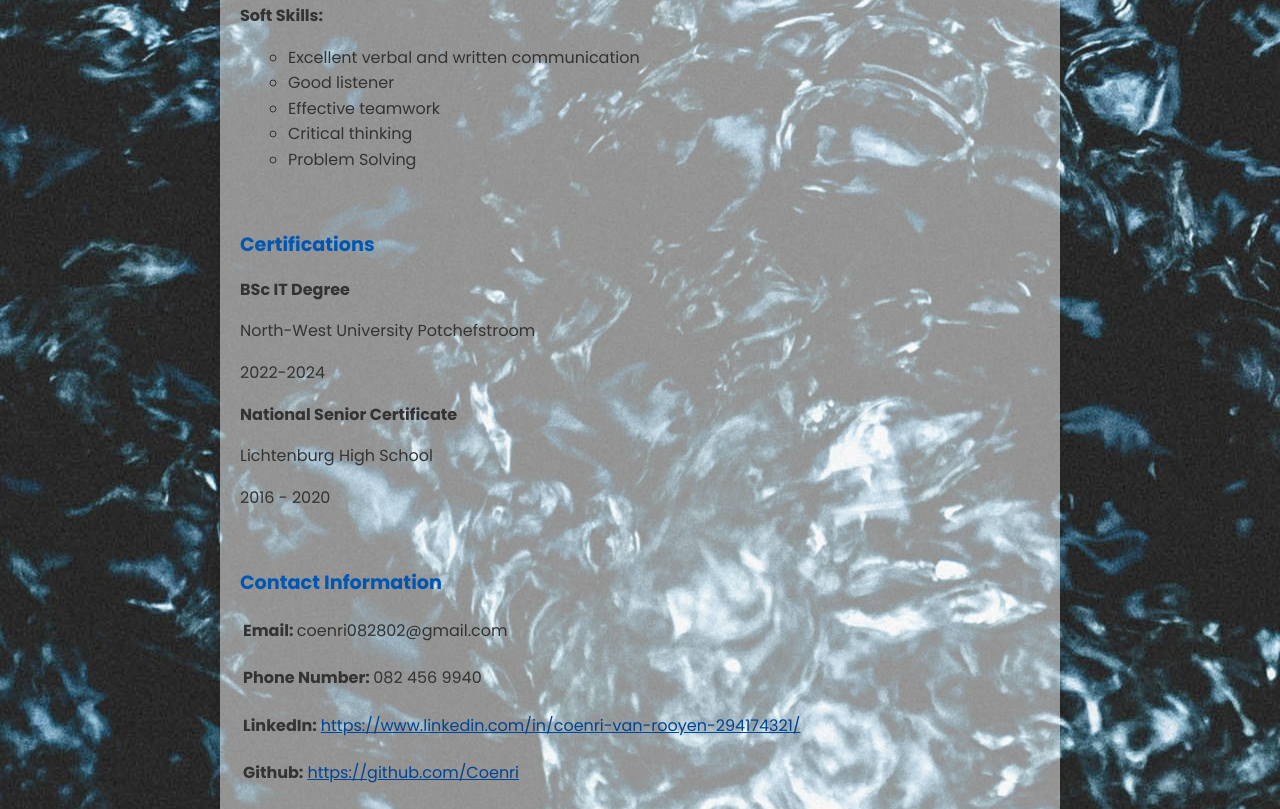
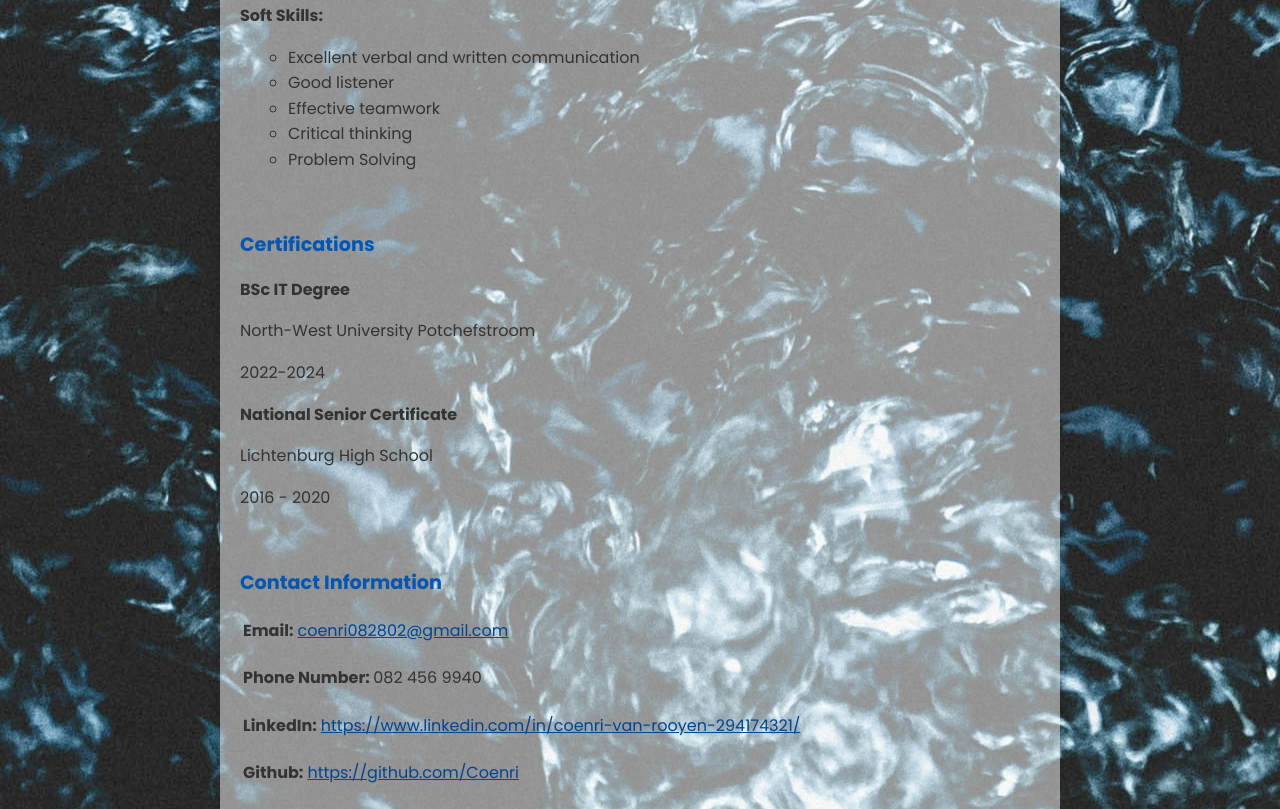
Before and after one commit to Coenri/VirtualCV, a plain HTML site: page index.html in a window 1280 px wide. Shown: the part 1365-2174 px from the top of the page. Drawn offline with Linux system fonts and the light colour scheme.

Commit message:
Added click to email link

```diff
--- a/index.html
+++ b/index.html
@@ -114,7 +114,8 @@
             <div class="section-content">
                <table>
                 <tr>
-                  <td><strong>Email: </strong>coenri082802@gmail.com</td>
+                  <td><strong>Email: </strong></td>
+                  <td><a href="mailto:coenri082802@gmail.com" class="link" target="_blank">coenri082802@gmail.com</a></td>
                 </tr>
                </table>
                <p></p>
```
